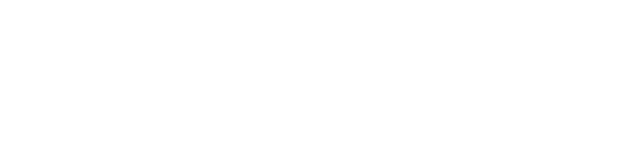
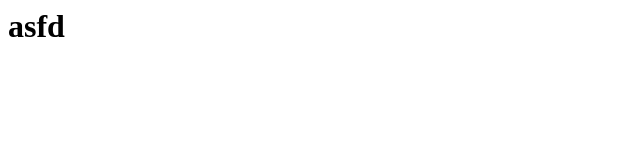
Before and after one commit to Jojunhee/yeeeeeeeeeeeeeeeeeeeeeeeeeeeee, a plain HTML site: page index.html in a window 1280 px wide. Shown: the whole page, without its empty margins (0-640 px from the left). Drawn offline with Linux system fonts and the light colour scheme.

Commit message:
Update index.html

```diff
--- a/index.html
+++ b/index.html
@@ -1,6 +1,7 @@
 <html>
   <head>
     <title>wasd</title>
+    <h1>asfd</h1>
   </head>
 
 
```
